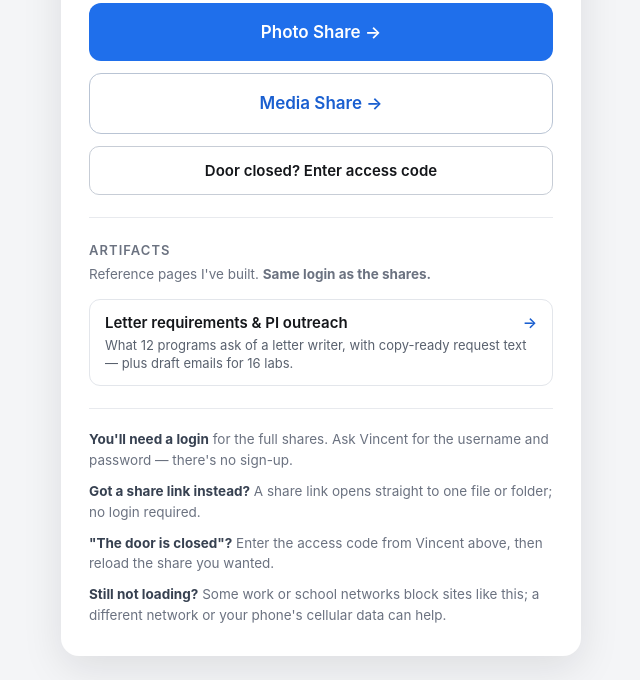
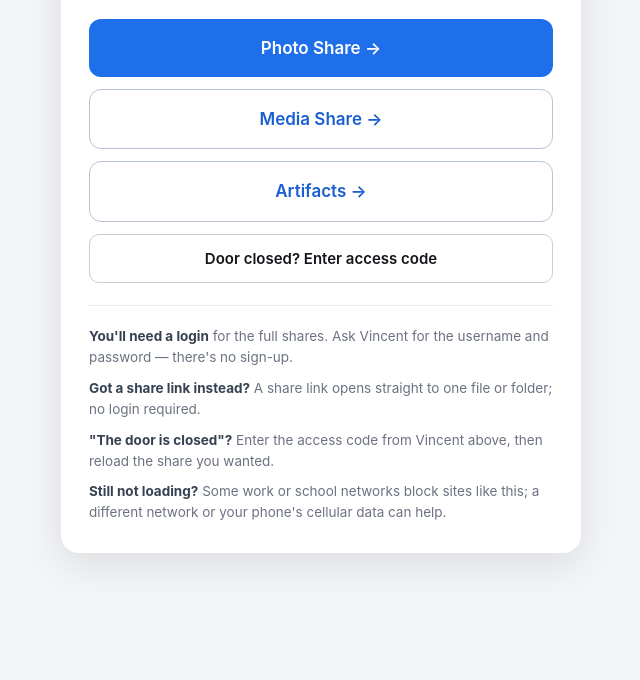
Before and after one commit to vincentle7249/vincentle7249.github.io, a plain HTML site: page index.html in a window 1280 px wide. Shown: the part 207-887 px from the top of the page, without its empty margins (319-959 px from the left). After the commit the page ends 800 px from the top, so only its background shows below. Drawn offline with Linux system fonts and the light colour scheme.

Commit message:
Make Artifacts a share button beside Photo and Media

```diff
--- a/index.html
+++ b/index.html
@@ -75,54 +75,6 @@
   .hint strong { color: #374151; }
   .hint p { margin: 0 0 10px; font-size: 13.5px; color: #6b7280; }
   .hint p:last-child { margin-bottom: 0; }
-
-  /* ---- Artifacts ---- */
-  .artifacts {
-    margin-top: 22px;
-    padding-top: 22px;
-    border-top: 1px solid #e8eaee;
-    text-align: left;
-  }
-  .artifacts h2 {
-    margin: 0 0 4px;
-    font-size: 13px;
-    font-weight: 600;
-    letter-spacing: .08em;
-    text-transform: uppercase;
-    color: #6b7280;
-  }
-  .artifacts .sub { margin: 0 0 14px; font-size: 13.5px; color: #6b7280; }
-  .arts { display: grid; gap: 8px; }
-  a.art {
-    display: block;
-    padding: 13px 15px;
-    border: 1px solid #e3e6eb;
-    border-radius: 11px;
-    text-decoration: none;
-    color: inherit;
-    transition: border-color .15s, background .15s;
-  }
-  a.art:hover, a.art:focus {
-    border-color: #9db8e8;
-    background: #f4f8ff;
-    outline: none;
-  }
-  .art-title {
-    display: flex;
-    justify-content: space-between;
-    gap: 12px;
-    font-size: 15px;
-    font-weight: 600;
-    line-height: 1.3;
-  }
-  .art-title .arrow { color: #1a5fd0; flex: none; }
-  .art-desc {
-    display: block;
-    margin-top: 3px;
-    font-size: 13px;
-    line-height: 1.4;
-    color: #59616e;
-  }
   @media (prefers-color-scheme: dark) {
     body { background: #0f1115; color: #e8eaee; }
     main { background: #171a20; box-shadow: 0 12px 40px rgba(0,0,0,.5); }
@@ -133,13 +85,6 @@
     .hint { border-top-color: #262b33; color: #8b93a1; }
     .hint strong { color: #c4cad4; }
     .hint p { color: #8b93a1; }
-    .artifacts { border-top-color: #262b33; }
-    .artifacts h2 { color: #8b93a1; }
-    .artifacts .sub { color: #8b93a1; }
-    a.art { border-color: #2b313b; }
-    a.art:hover, a.art:focus { border-color: #3f5c8c; background: #1c2330; }
-    .art-desc { color: #9aa3af; }
-    .art-title .arrow { color: #7fb0ff; }
   }
 </style>
 </head>
@@ -151,19 +96,8 @@
 
   <a class="btn" href="https://vincentle7249.github.io/photos/">Photo Share →</a>
   <a class="btn secondary" href="https://vincentle7249.github.io/media/">Media Share →</a>
+  <a class="btn secondary" href="https://vinserver.tailb05517.ts.net/artifacts/">Artifacts →</a>
   <button class="btn2" id="knock" type="button">Door closed? Enter access code</button>
-
-
-  <div class="artifacts">
-    <h2 id="artifacts-h">Artifacts</h2>
-    <p class="sub">Reference pages I've built. <strong>Same login as the shares.</strong></p>
-    <nav class="arts" aria-labelledby="artifacts-h">
-      <a class="art" href="https://vinserver.tailb05517.ts.net/artifacts/">
-        <span class="art-title">Letter requirements &amp; PI outreach <span class="arrow" aria-hidden="true">→</span></span>
-        <span class="art-desc">What 12 programs ask of a letter writer, with copy-ready request text — plus draft emails for 16 labs.</span>
-      </a>
-    </nav>
-  </div>
 
   <div class="hint">
     <p><strong>You'll need a login</strong> for the full shares. Ask Vincent for the username and password — there's no sign-up.</p>
```
